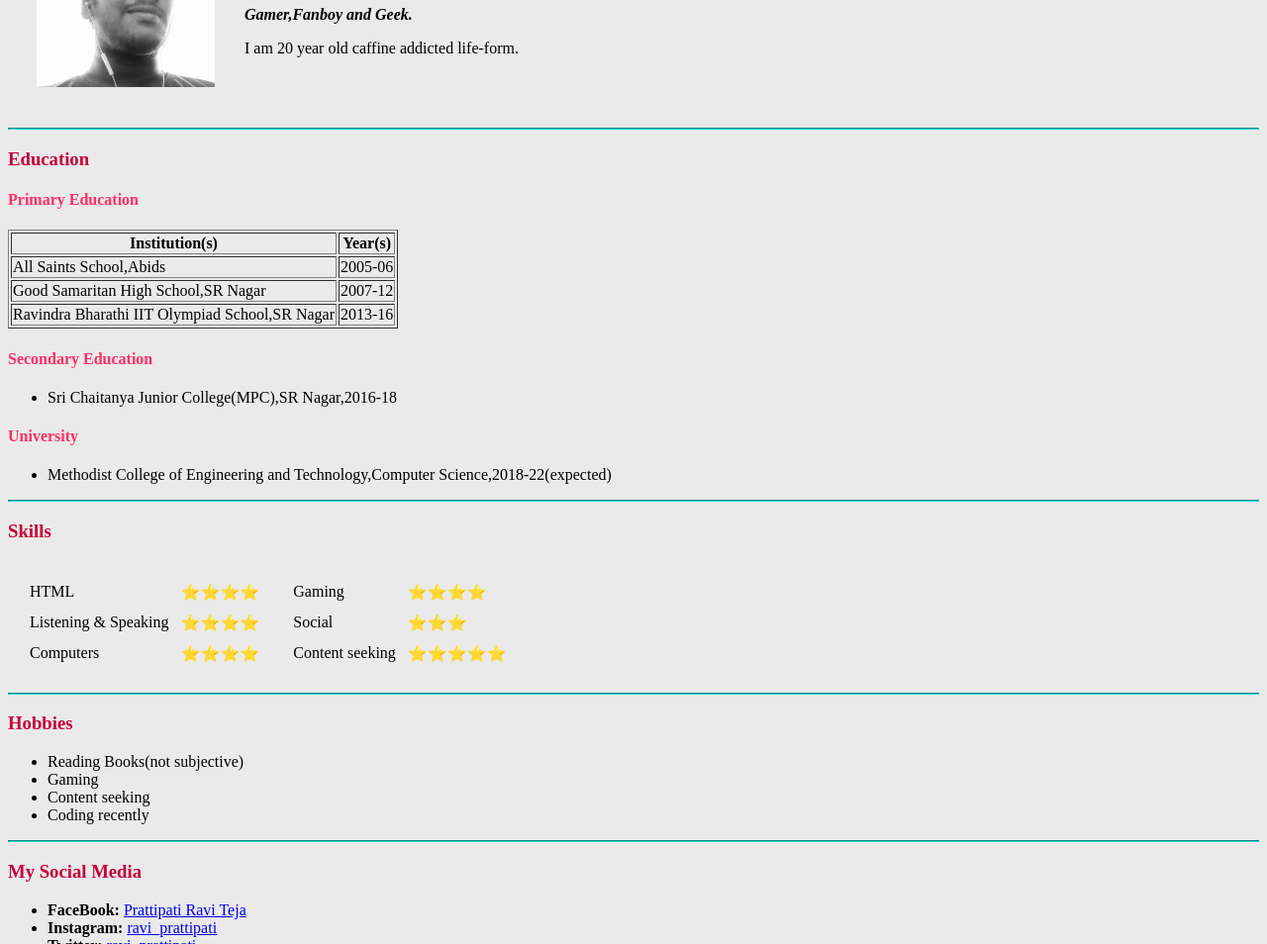
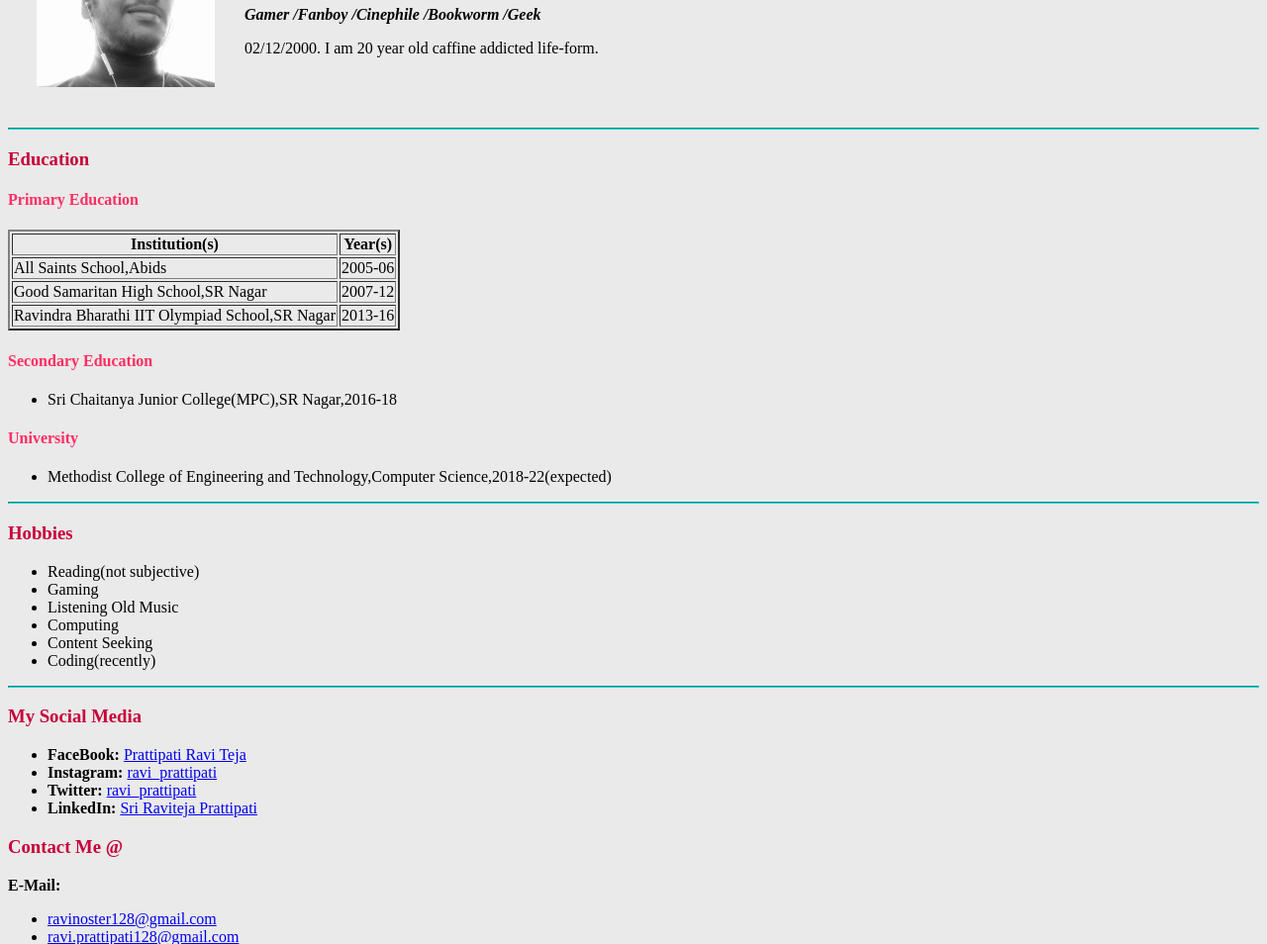
Before and after one commit to Ravenblaze128/CV, a plain HTML site: page index.html in a window 1280 px wide. Shown: the part 129-1083 px from the top of the page at 99% size. Drawn offline with Linux system fonts and the light colour scheme.

Commit message:
Changed into IG friendly

```diff
--- a/index.html
+++ b/index.html
@@ -1,3 +1,4 @@
+
 <!DOCTYPE html>
 <html lang="en" dir="ltr">
 
@@ -6,6 +7,7 @@
   <title>RavenBlaze's Personal Site </title>
   <link rel="stylesheet" href="css/styles.css">
   <link rel="icon" href="favicon.ico">
+
 </head>
 
 <body>
@@ -13,12 +15,12 @@
     <tr>
       <td><img src="Raven.png" alt="Raven's Picture"></td>
       <td>
-        <h1>RaviTeja "Raven" Prattipati</h1>
+        <h1>Sri Raviteja Prattipati</h1>
         <p>
-          <em><strong>Gamer,Fanboy and Geek.</strong></em>
+          <em><strong>Gamer /Fanboy /Cinephile /Bookworm /Geek </strong></em>
         </p>
         <p>
-          I am 20 year old caffine addicted life-form.
+          02/12/2000.   I am 20 year old caffine addicted life-form.
         </p>
       </td>
     </tr>
@@ -26,7 +28,7 @@
   <hr>
   <h3>Education</h3>
   <h4>Primary Education</h4>
-  <table border="1">
+  <table border="2,1">
     <thead>
       <tr>
         <th>Institution(s)</th>
@@ -57,50 +59,14 @@
     <li>Methodist College of Engineering and Technology,Computer Science,2018-22(expected) </li>
   </ul>
   <hr>
-  <h3>Skills</h3>
-  <table cellspacing="10">
-    <tr>
-      <td>
-        <table cellspacing="10">
-          <tr>
-            <td>HTML</td>
-            <td>⭐⭐⭐⭐</td>
-          </tr>
-          <tr>
-            <td>Listening & Speaking</td>
-            <td>⭐⭐⭐⭐</td>
-          </tr>
-          <tr>
-            <td>Computers</td>
-            <td>⭐⭐⭐⭐</td>
-          </tr>
-        </table>
-      </td>
-      <td>
-        <table cellspacing="10">
-          <tr>
-            <td>Gaming</td>
-            <td>⭐⭐⭐⭐</td>
-          </tr>
-          <tr>
-            <td>Social</td>
-            <td>⭐⭐⭐</td>
-          </tr>
-          <tr>
-            <td>Content seeking</td>
-            <td>⭐⭐⭐⭐⭐</td>
-          </tr>
-        </table>
-      </td>
-    </tr>
-  </table>
-  <hr>
   <h3>Hobbies</h3>
   <ul>
-    <li>Reading Books(not subjective)</li>
+    <li>Reading(not subjective)</li>
     <li>Gaming</li>
-    <li>Content seeking</li>
-    <li>Coding recently</li>
+    <li>Listening Old Music</li>
+    <li>Computing</li>
+    <li>Content Seeking</li>
+    <li>Coding(recently)</li>
   </ul>
   <hr>
   <h3>My Social Media</h3>
@@ -108,9 +74,15 @@
     <li><strong>FaceBook: </strong><a href="https://www.facebook.com/raven.blaze.128">Prattipati Ravi Teja</a></li>
     <li><strong>Instagram: </strong><a href="https://www.instagram.com/ravi_prattipati/">ravi_prattipati</a></li>
     <li><strong>Twitter: </strong><a href="https://twitter.com/ravi_prattipati">ravi_prattipati</a></li>
+    <li><strong>LinkedIn: </strong><a href="https://www.linkedin.com/in/sri-raviteja-prattipati-911b211b0/">Sri Raviteja Prattipati</a></li>
   </ul>
   <h3>Contact Me @</h3>
-  <a href="Contact.html">Here!</a>
+  <strong>E-Mail:</strong>
+  <ul>
+    <li><a href="mailto:ravinoster128@gmail.com">ravinoster128@gmail.com</a></li>
+    <li><a href="mailto:ravi.prattipati128@gmail.com?subject=feedback">ravi.prattipati128@gmail.com</a></li>
+  </ul>
+
 </body>
 
 </html>
```
